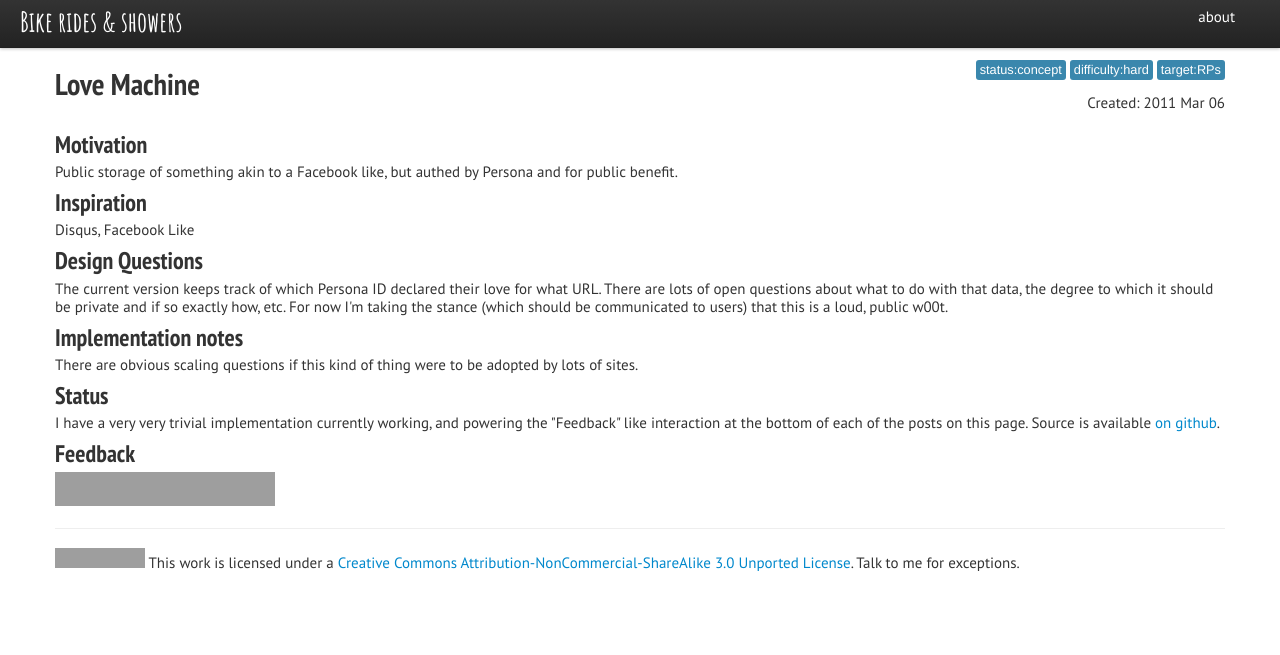
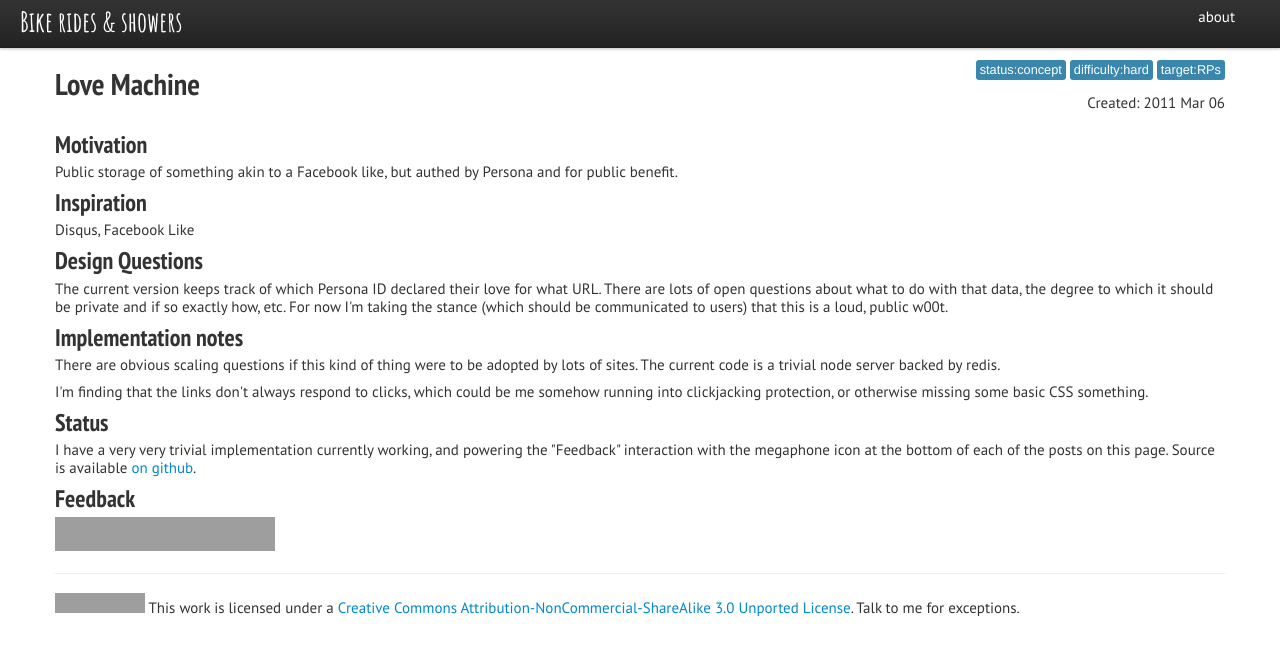
Before and after one commit to davidascher/davidascher.github.com, a Jekyll site: the page built from _posts/2011-03-06-lovemachine.html, in a window 1280 px wide, cut to the strip 0-655 px from the top of the page. Built offline with Jekyll 4.4.1, drawn with Linux system fonts in a browser that asks for light colours; grey boxes are pictures that could not be loaded.

Commit message:
slug was wrong

```diff
--- a/_layouts/post.html
+++ b/_layouts/post.html
@@ -21,5 +21,6 @@ layout: default
 
 <iframe class="loveit" frameborder="0" scrolling="no" width=220 height=34 src="http://love.vcap.mozillalabs.com/loves?url={{site.domain}}{{page.url}}"></iframe>
 
+
 <!-- <iframe class="loveit" frameborder="0" scrolling="no" width=220 height=34 src="http://localhost:8003/loves?url={{site.domain}}{{page.url}}"></iframe>
--->
+ -->
--- a/_posts/2011-03-06-personalike.html
+++ b/_posts/2011-03-06-lovemachine.html
@@ -28,13 +28,17 @@ Public storage of something akin to a Facebook like, but authed by Persona and f
 <h2>Implementation notes</h2>
 
 <p>
-	There are obvious scaling questions if this kind of thing were to be adopted by lots of sites.
+	There are obvious scaling questions if this kind of thing were to be adopted by lots of sites.  The current code is a trivial node server backed by redis.
+</p>
+
+<p>
+	I'm finding that the links don't always respond to clicks, which could be me somehow running into clickjacking protection, or otherwise missing some basic CSS something.
 </p>
 
 <h2>Status</h2>
 
 <p>
-	I have a very very trivial implementation currently working, and powering the "Feedback" like interaction at the bottom of each of the posts on this page.  Source is available <a href="https://github.com/davidascher/lovemachine">on github</a>.
+	I have a very very trivial implementation currently working, and powering the "Feedback" interaction with the megaphone icon at the bottom of each of the posts on this page.  Source is available <a href="https://github.com/davidascher/lovemachine">on github</a>.
 </p>
 
 </section>
```
